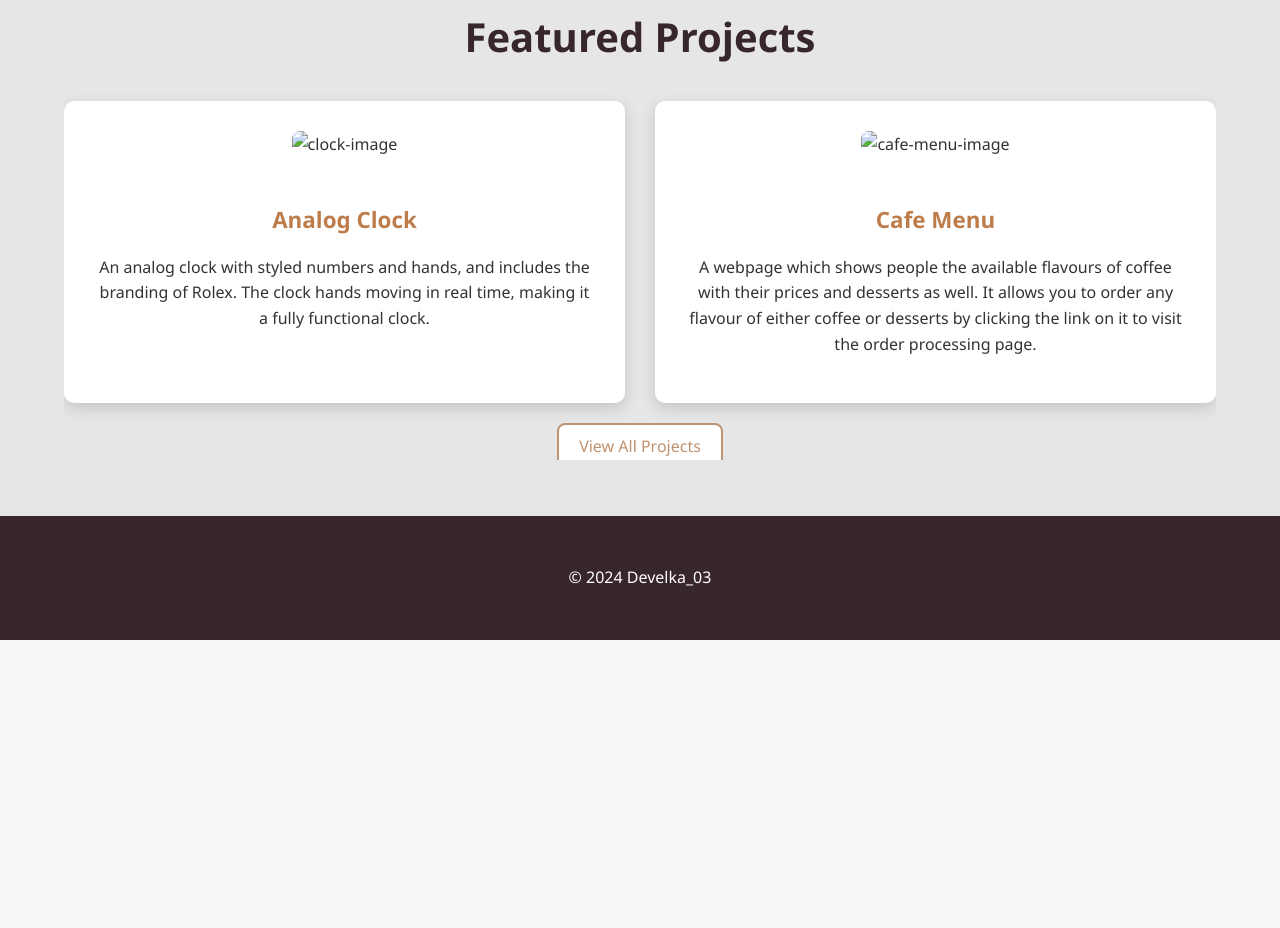
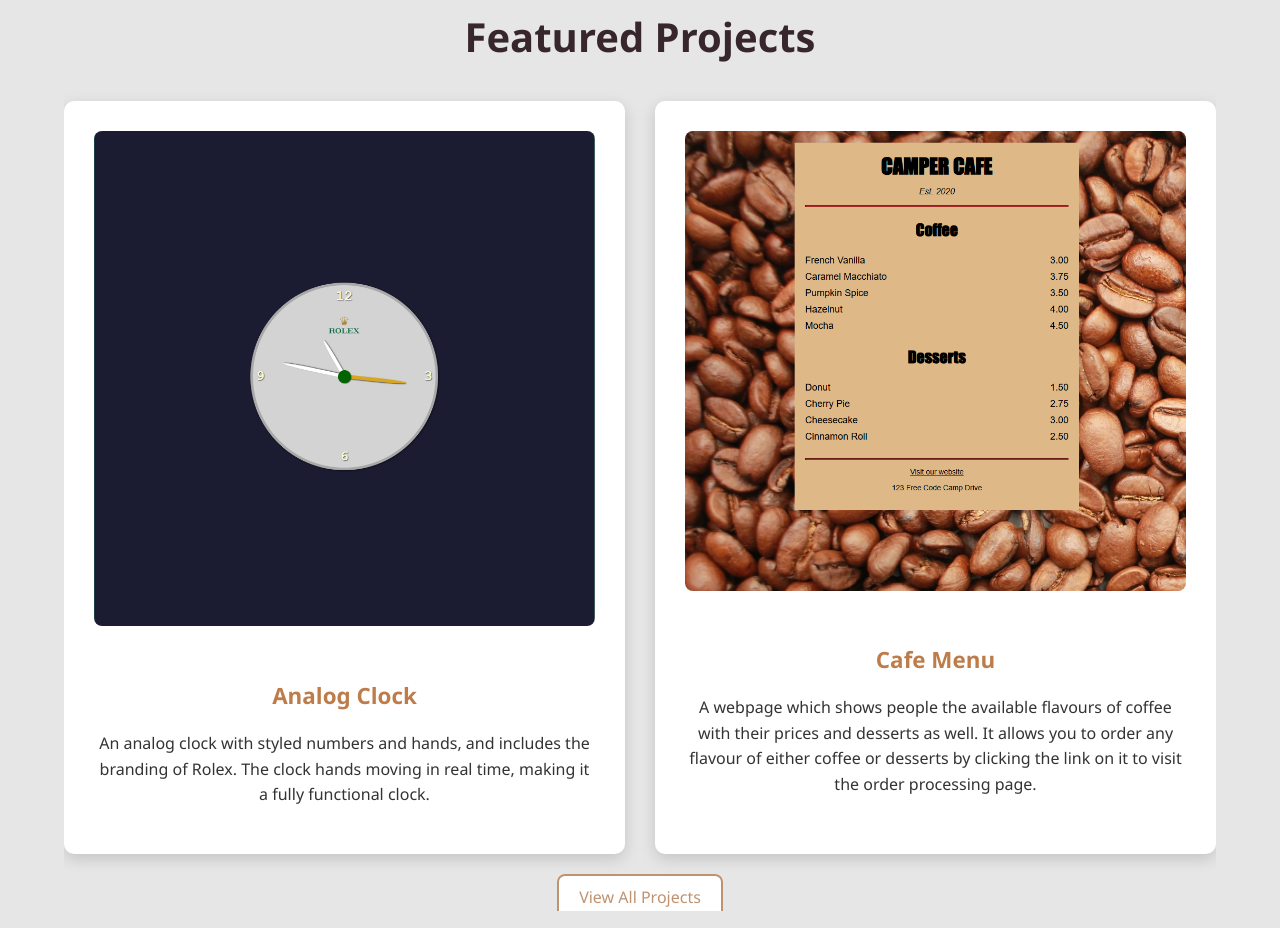
Before and after one commit to DevElka03/Projects, a plain HTML site: page index.html in a window 1280 px wide. Shown: the part 1154-2082 px from the top of the page. Before the commit the page ends 1794 px from the top, so only its background shows below. Drawn offline with Linux system fonts and the light colour scheme.

Commit message:
Update index.html

```diff
--- a/index.html
+++ b/index.html
@@ -51,13 +51,13 @@
                 <h2>Featured Projects</h2>
                 <div class="project-grid">
                     <div class="project">
-                        <img src="/Project/Images/clock.png" alt="clock-image">
+                        <img src="Images/clock.png" alt="clock-image">
                         <h3>Analog Clock</h3>
                         <p>An analog clock with styled numbers and hands, and includes the branding of Rolex.
                             The clock hands moving in real time, making it a fully functional clock.</p>
                     </div>
                     <div class="project">
-                        <img src="/Project/Images/cafe-menu.png" alt="cafe-menu-image">
+                        <img src="Images/cafe-menu.png" alt="cafe-menu-image">
                         <h3>Cafe Menu</h3>
                         <p>A webpage which shows people the available flavours of coffee with their prices
                             and desserts as well. It allows you to order any flavour of either coffee or desserts
```
